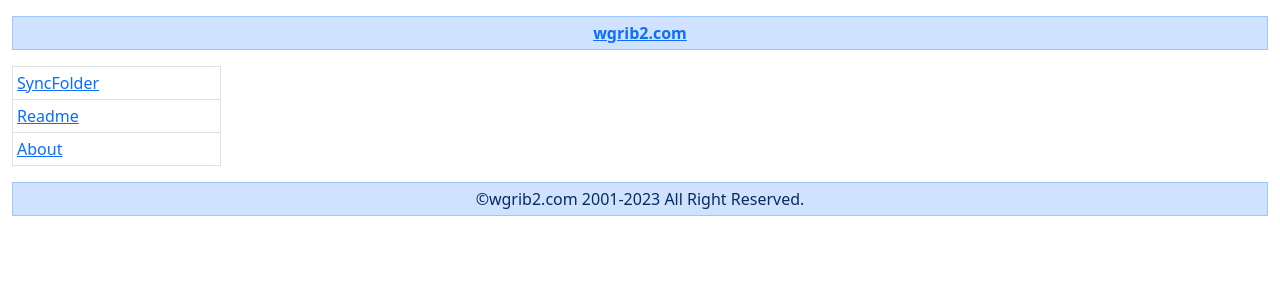
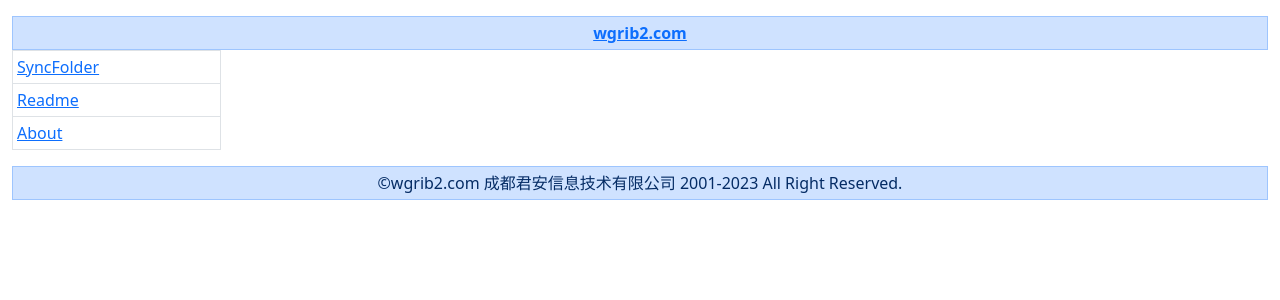
Before and after one commit to helloyuzz/wgrib2.com, a Jekyll site: the page built from index.markdown, in a window 1280 px wide. Shown: the top 300 px of the page. Built offline with Jekyll 4.4.1, drawn with Linux system fonts in a browser that asks for light colours.

Commit message:
company_name

```diff
--- a/_config.yml
+++ b/_config.yml
@@ -30,6 +30,7 @@ baseurl: "" # the subpath of your site, e.g. /blog
 url: "" # the base hostname & protocol for your site, e.g. http://example.com
 twitter_username: jekyllrb
 github_username:  helloyuzz
+company_name: 成都君安信息技术有限公司
 
 # Build settings
 # theme: minima
--- a/_includes/footer.html
+++ b/_includes/footer.html
@@ -1,7 +1,7 @@
 <div class="container-fluid mt-3">
   <div class="rows">
     <div class="col alert alert-primary p-1 rounded-0 text-center">
-      &copy;{{ site.author | escape }} {{ site.copyright }}
+      &copy;{{ site.author | escape }} {{ site.company_name }} {{ site.copyright }}
     </div>
   </div>
 </div>
--- a/_includes/top.html
+++ b/_includes/top.html
@@ -1,6 +1,6 @@
 <div class="row">
     <div class="col">
-      <div class="alert alert-primary p-1 rounded-0 text-center" role="alert">
+      <div class="alert alert-primary p-1 rounded-0 text-center m-0 p-0" role="alert">
         <a href="/"> <span class="fw-bold"> {{ site.title }}</span></a>
       </div>
     </div>
--- a/_layouts/post.html
+++ b/_layouts/post.html
@@ -4,9 +4,7 @@
 
 <body class="pt-3">
   <div class="container-fluid">
-    <div class="row">
       {% include top.html %}
-    </div>
     <div class="row">
       <div class="col-2">
         <ul class="list-group rounded-0">
```
Also changed, not shown: images/2023-07-11-18-25-09.png (added).
